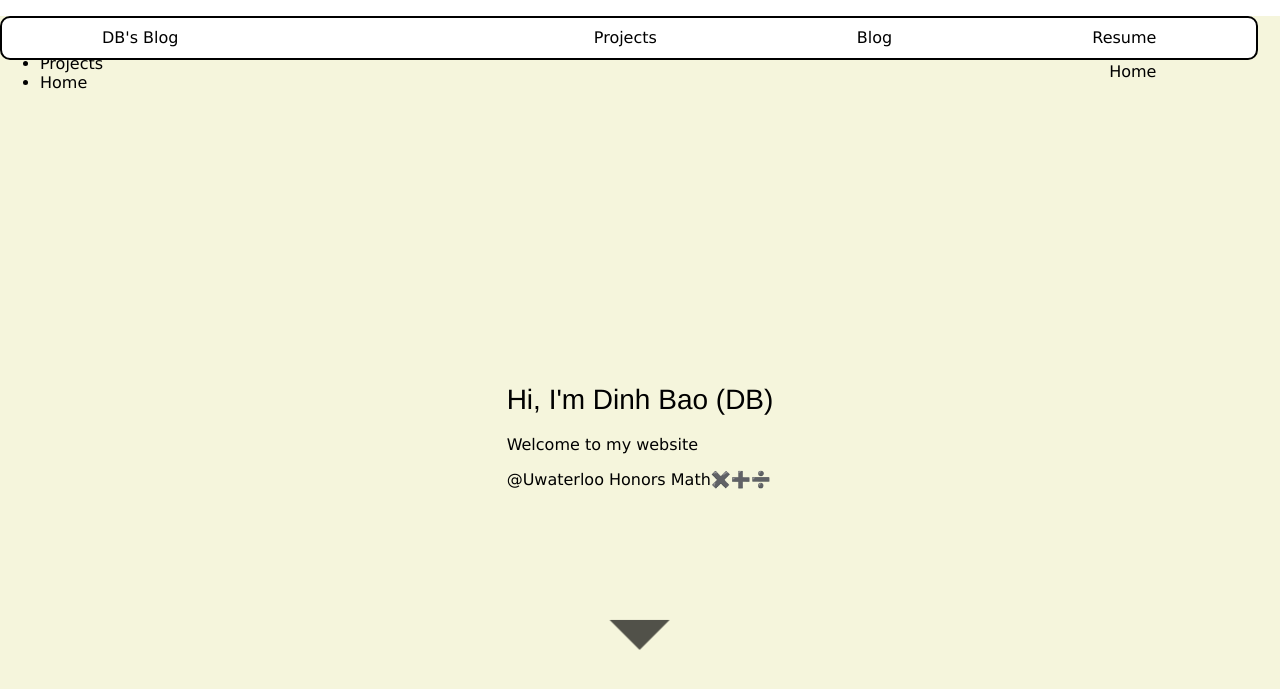
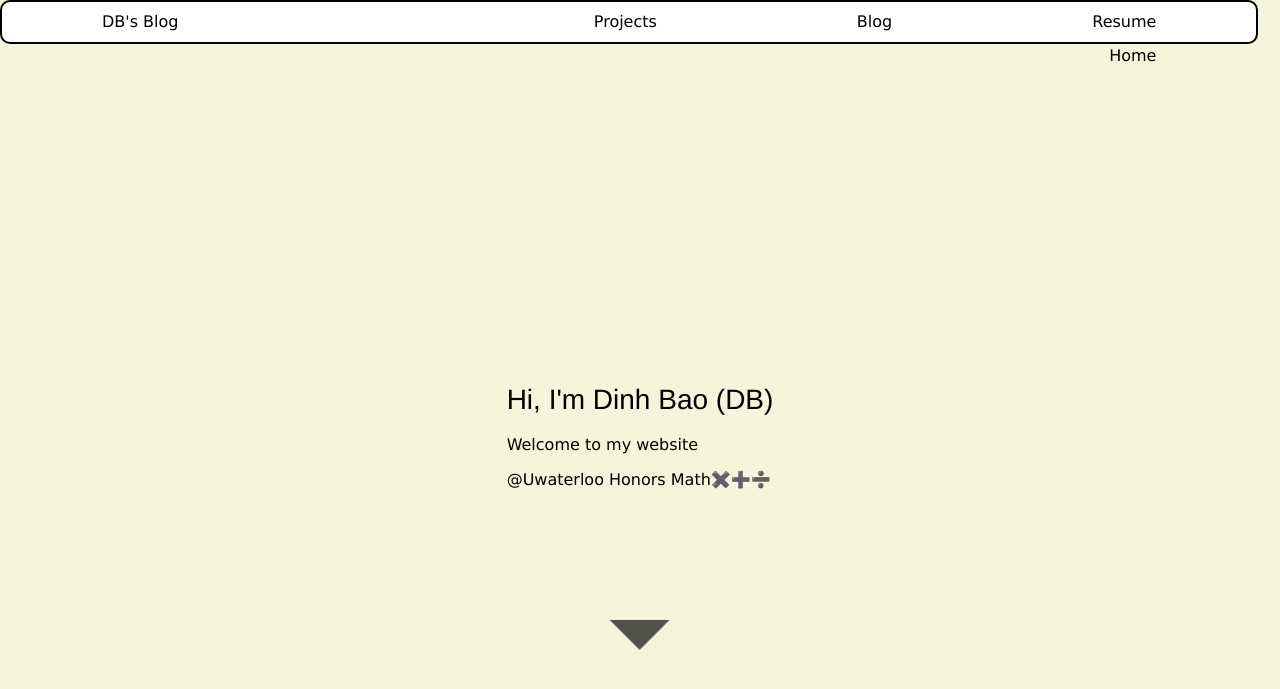
Before and after one commit to Dinhbaon/Dinhbaon.github.io, a Jekyll site: the page index.html, which Jekyll copies as it is, in a window 1280 px wide and 900 px high. Shown: the top 689 px of the window. Built offline with Jekyll 4.4.1, drawn with Linux system fonts in a browser that asks for light colours.

Commit message:
Update index.html

```diff
--- a/index.html
+++ b/index.html
@@ -16,11 +16,11 @@
 </head>
 <body>
     <div class="sidebar">
-        <ul >
+        <ul class="sidebarlist">
         <li><a>Resume</a></li>
-        <li><a href="blog.html">Blog</a></li>
-        <li><a  href="project.html">Projects</a></li>
-        <li><a  href="index.html">Home</a></li>
+        <li><a styles="list-style: none;color: white; "href="blog.html">Blog</a></li>
+        <li><a styles="list-style: none;color: white; "  href="project.html">Projects</a></li>
+        <li><a styles="list-style: none;color: white; " href="index.html">Home</a></li>
         </ul>
     </div>
     <div class="myName">
```
